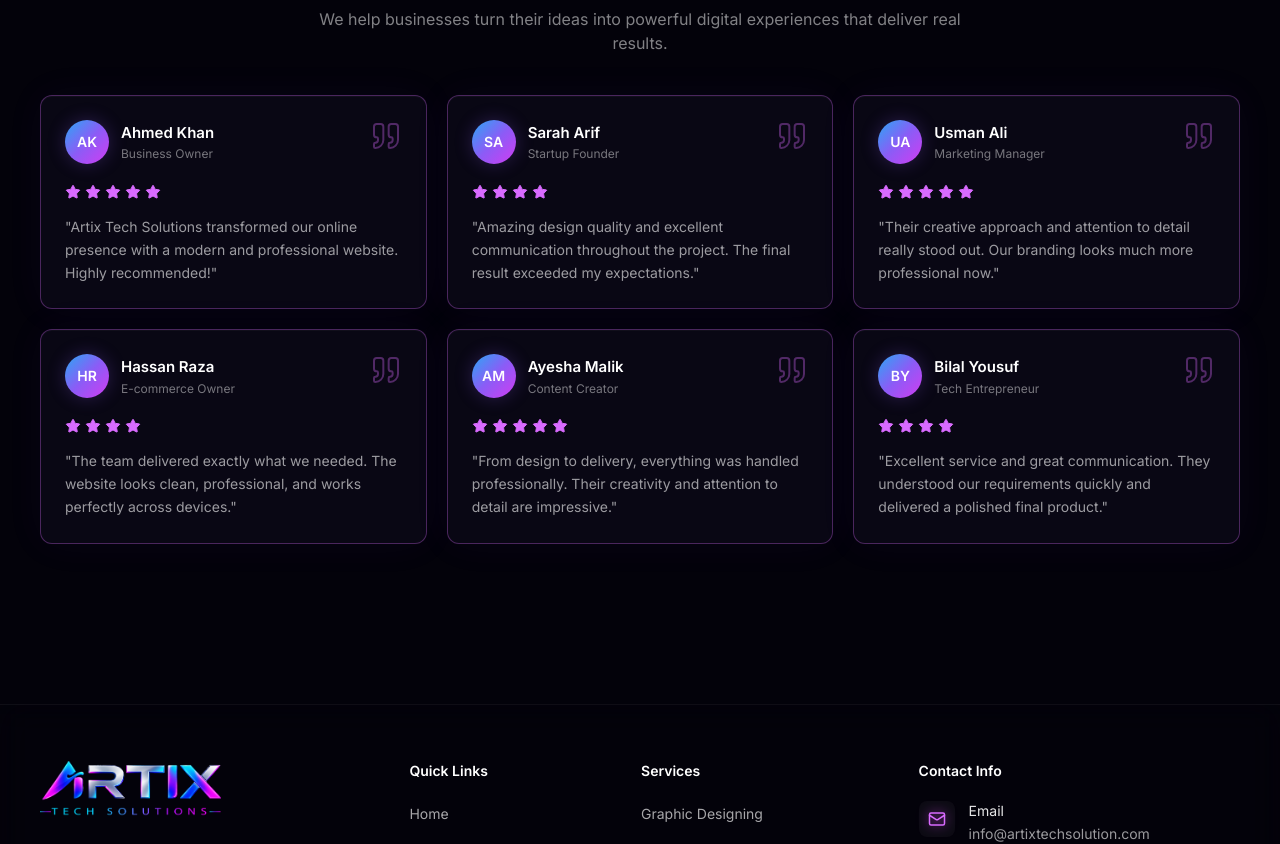
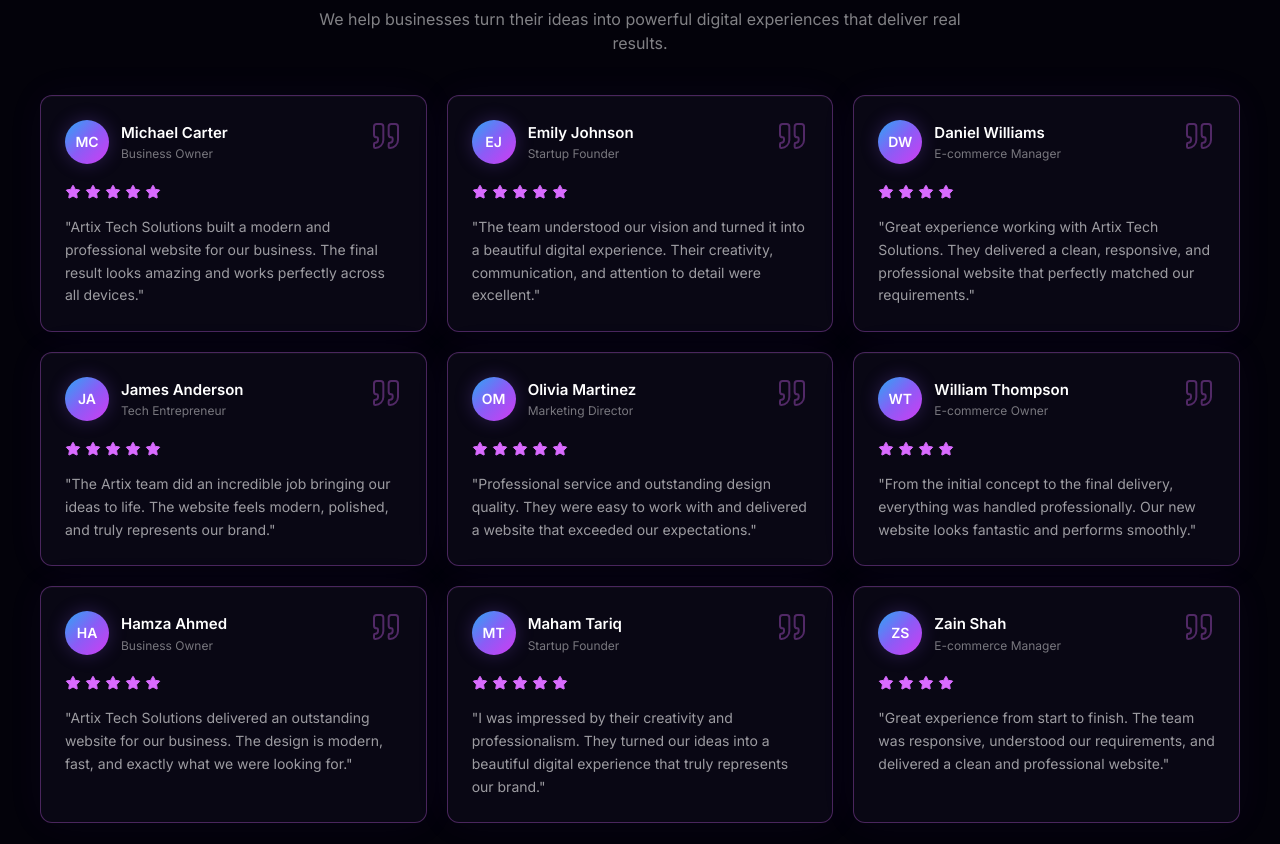
Before and after one commit to RayyanAhmed009/Artix-Tech-Solution, a React (Vite) app: page / in a window 1280 px wide. Shown: the part 1840-2684 px from the top of the page. Built offline with nearby package versions, Linux system fonts and the light colour scheme.

Commit message:
initial commit

```diff
--- a/src/components/Review.jsx
+++ b/src/components/Review.jsx
@@ -1,63 +1,93 @@
 import React from 'react';
+import { motion } from 'framer-motion';
 import { StarIcon, QuoteIcon } from 'lucide-react';
 import TiltCard from './TiltCard';
 
 // Customer Reviews
 const reviews = [
 {
-    name: 'Ahmed Khan',
+  name: 'Michael Carter',
   role: 'Business Owner',
-    initials: 'AK',
+  initials: 'MC',
   rating: 5,
   review:
-      'Artix Tech Solutions transformed our online presence with a modern and professional website. Highly recommended!',
+    'Artix Tech Solutions built a modern and professional website for our business. The final result looks amazing and works perfectly across all devices.',
 },
 {
-    name: 'Sarah Arif',
+  name: 'Emily Johnson',
   role: 'Startup Founder',
-    initials: 'SA',
+  initials: 'EJ',
+  rating: 5,
+  review:
+    'The team understood our vision and turned it into a beautiful digital experience. Their creativity, communication, and attention to detail were excellent.',
+},
+{
+  name: 'Daniel Williams',
+  role: 'E-commerce Manager',
+  initials: 'DW',
   rating: 4,
   review:
-      'Amazing design quality and excellent communication throughout the project. The final result exceeded my expectations.',
+    'Great experience working with Artix Tech Solutions. They delivered a clean, responsive, and professional website that perfectly matched our requirements.',
 },
 {
-    name: 'Usman Ali',
-    role: 'Marketing Manager',
-    initials: 'UA',
+  name: 'James Anderson',
+  role: 'Tech Entrepreneur',
+  initials: 'JA',
   rating: 5,
   review:
-      'Their creative approach and attention to detail really stood out. Our branding looks much more professional now.',
+    'The Artix team did an incredible job bringing our ideas to life. The website feels modern, polished, and truly represents our brand.',
 },
 {
-  name: 'Hassan Raza',
+  name: 'Olivia Martinez',
+  role: 'Marketing Director',
+  initials: 'OM',
+  rating: 5,
+  review:
+    'Professional service and outstanding design quality. They were easy to work with and delivered a website that exceeded our expectations.',
+},
+{
+  name: 'William Thompson',
   role: 'E-commerce Owner',
-  initials: 'HR',
+  initials: 'WT',
   rating: 4,
   review:
-    'The team delivered exactly what we needed. The website looks clean, professional, and works perfectly across devices.',
+    'From the initial concept to the final delivery, everything was handled professionally. Our new website looks fantastic and performs smoothly.',
 },
 {
-  name: 'Ayesha Malik',
-  role: 'Content Creator',
-  initials: 'AM',
+  name: 'Hamza Ahmed',
+  role: 'Business Owner',
+  initials: 'HA',
   rating: 5,
   review:
-    'From design to delivery, everything was handled professionally. Their creativity and attention to detail are impressive.',
+    'Artix Tech Solutions delivered an outstanding website for our business. The design is modern, fast, and exactly what we were looking for.',
 },
 {
-  name: 'Bilal Yousuf',
-  role: 'Tech Entrepreneur',
-  initials: 'BY',
+  name: 'Maham Tariq',
+  role: 'Startup Founder',
+  initials: 'MT',
+  rating: 5,
+  review:
+    'I was impressed by their creativity and professionalism. They turned our ideas into a beautiful digital experience that truly represents our brand.',
+},
+{
+  name: 'Zain Shah',
+  role: 'E-commerce Manager',
+  initials: 'ZS',
   rating: 4,
   review:
-    'Excellent service and great communication. They understood our requirements quickly and delivered a polished final product.',
+    'Great experience from start to finish. The team was responsive, understood our requirements, and delivered a clean and professional website.',
 },
+
+
 
 
 ];
 
-const CustomerReviewCard = ({ review }) => {
+const CustomerReviewCard = ({ review, index }) => {
+    const fromLeft = index % 2 === 0;
+
     return (
+        <motion.div initial={{ opacity: 0, x: fromLeft ? -100 : 100, scale: 0.94, }} whileInView={{ opacity: 1, x: 0, scale: 1, }} viewport={{ once: false, amount: 0.2, }} transition={{ duration: 0.8, delay: (index % 3) * 0.12, ease: [0.16, 1, 0.3, 1], }} >
             <TiltCard
                 className="
           card-glow
@@ -132,6 +162,7 @@ const CustomerReviewCard = ({ review }) => {
                     "{review.review}"
                 </p>
             </TiltCard>
+        </motion.div>
     );
 };
 
@@ -142,7 +173,16 @@ const Review = () => {
             className="mx-auto max-w-7xl px-6 py-16 lg:px-10"
         >
             {/* Section Heading */}
-      <div className="mx-auto mb-10 max-w-2xl text-center">
+            <motion.div
+                initial={{ opacity: 0, y: 30 }}
+                whileInView={{ opacity: 1, y: 0 }}
+                viewport={{ once: true, amount: 0.3 }}
+                transition={{
+                    duration: 0.7,
+                    ease: [0.16, 1, 0.3, 1],
+                }}
+                className="mx-auto mb-10 max-w-2xl text-center"
+            >
                 <p className="mb-3 text-sm font-medium uppercase tracking-[0.2em] text-[#d96bff]">
                     Client Reviews
                 </p>
@@ -158,14 +198,15 @@ const Review = () => {
                     We help businesses turn their ideas into powerful digital
                     experiences that deliver real results.
                 </p>
-      </div>
+            </motion.div>
 
             {/* Reviews Grid */}
             <div className="grid gap-5 md:grid-cols-2 lg:grid-cols-3">
-        {reviews.map((review) => (
+                {reviews.map((review, index) => (
                     <CustomerReviewCard
                         key={review.name}
                         review={review}
+                        index={index}
                     />
                 ))}
             </div>
```
Lines whose indentation alone changed are shown as unchanged.
